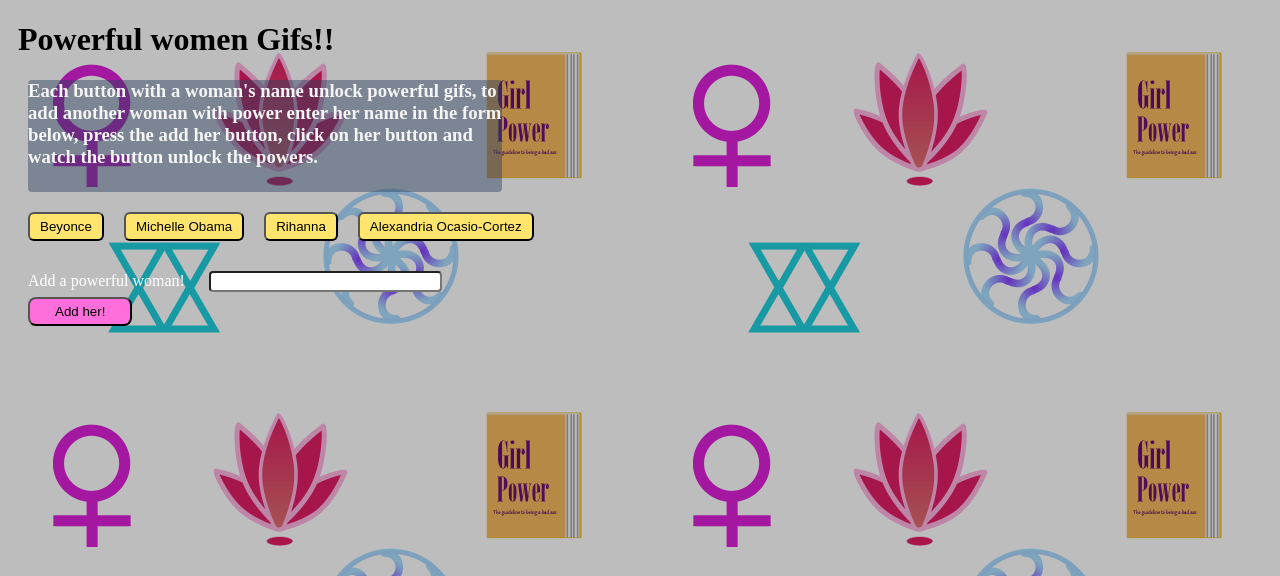
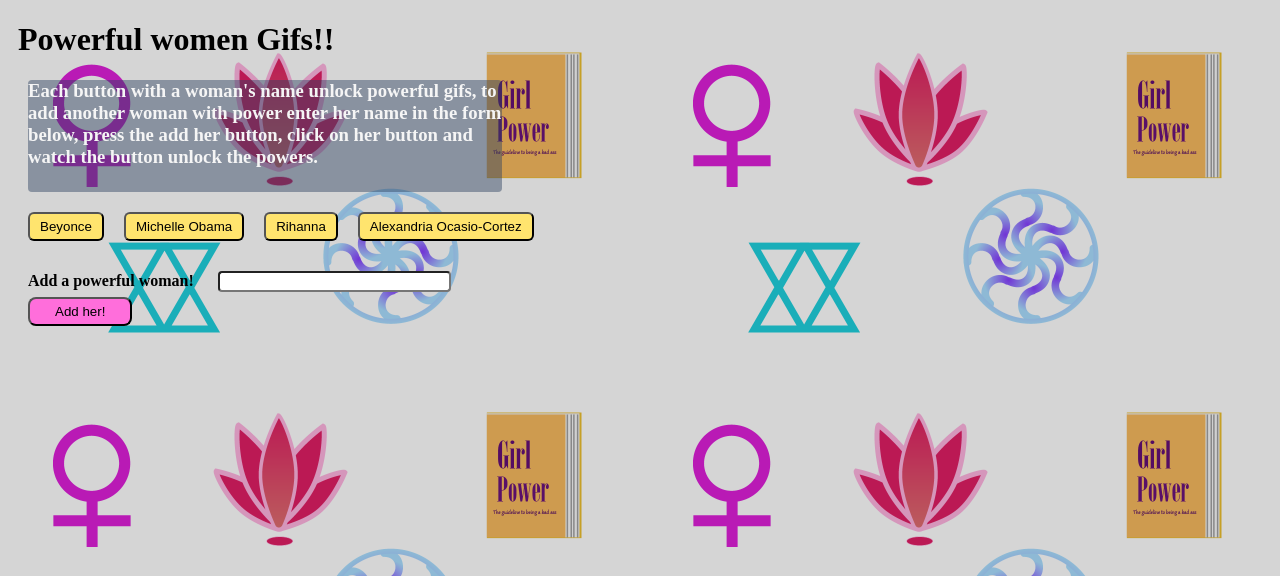
Before and after one commit to Chelsea-exe/GifTastic, a PHP site: page /index2.html in a window 1280 px wide. Shown: the top 576 px of the page. Run offline with PHP 8.4, Linux system fonts and the light colour scheme.

Commit message:
added screenshot for ReadMe, more css

```diff
--- a/style2.css
+++ b/style2.css
@@ -1,5 +1,5 @@
 body {
-    background-image: linear-gradient(rgba(0, 0, 0, 0.26), rgba(0, 0, 0, 0.26)), url(./assets/Artboard\ 1.png);
+    background-image: linear-gradient(rgba(0, 0, 0, 0.164), rgba(0, 0, 0, 0.164)), url(./assets/Artboard\ 1.png);
     background-repeat: repeat;
     background-size: 80vh;
 }
@@ -68,7 +68,8 @@
 }
 
 label {
-    color: white;
+    color: black;
+    font-weight: bold;
 }
 #woman-input {
     border-radius: 4px;
```
Also changed, not shown: README.md, assets/ReadME-screenshot.jpg (added).
